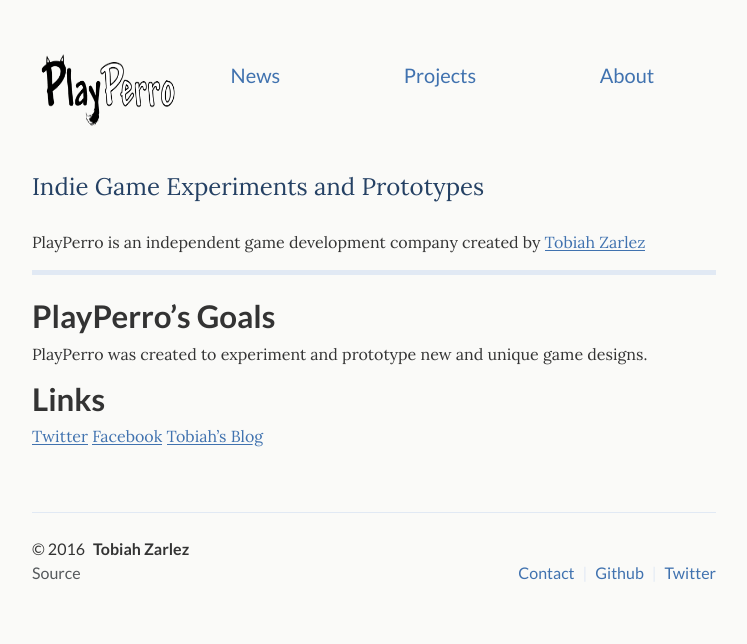
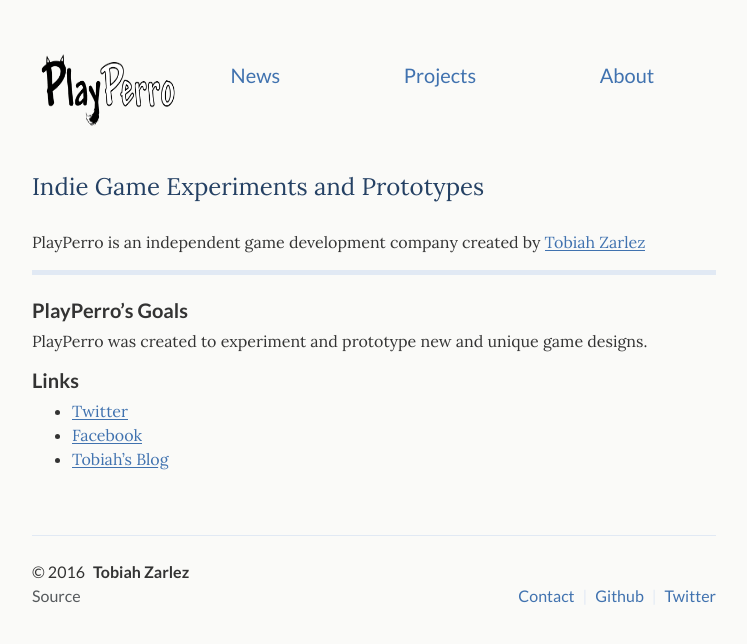
Before and after one commit to PlayPerro/PlayPerro, a Jekyll site: the page built from index.md, in a window 1280 px wide. Shown: the top 644 px of the page, without its empty margins (266-1013 px from the left). Built offline with Jekyll 4.4.1, drawn with Linux system fonts in a browser that asks for light colours.

Commit message:
Reduced header

```diff
--- a/index.md
+++ b/index.md
@@ -11,14 +11,14 @@
 
 ---
 
-## PlayPerro's Goals
+#### PlayPerro's Goals
 
 PlayPerro was created to experiment and prototype new and unique game designs.
 
-## Links
+#### Links
 
-[Twitter](http://twitter.com/PlayPerro)
-[Facebook](http://www.facebook.com/PlayPerro)
-[Tobiah's Blog](http://www.TobiahZ.com)
+- [Twitter](http://twitter.com/PlayPerro)
+- [Facebook](http://www.facebook.com/PlayPerro)
+- [Tobiah's Blog](http://www.TobiahZ.com)
 
 </div>
```
